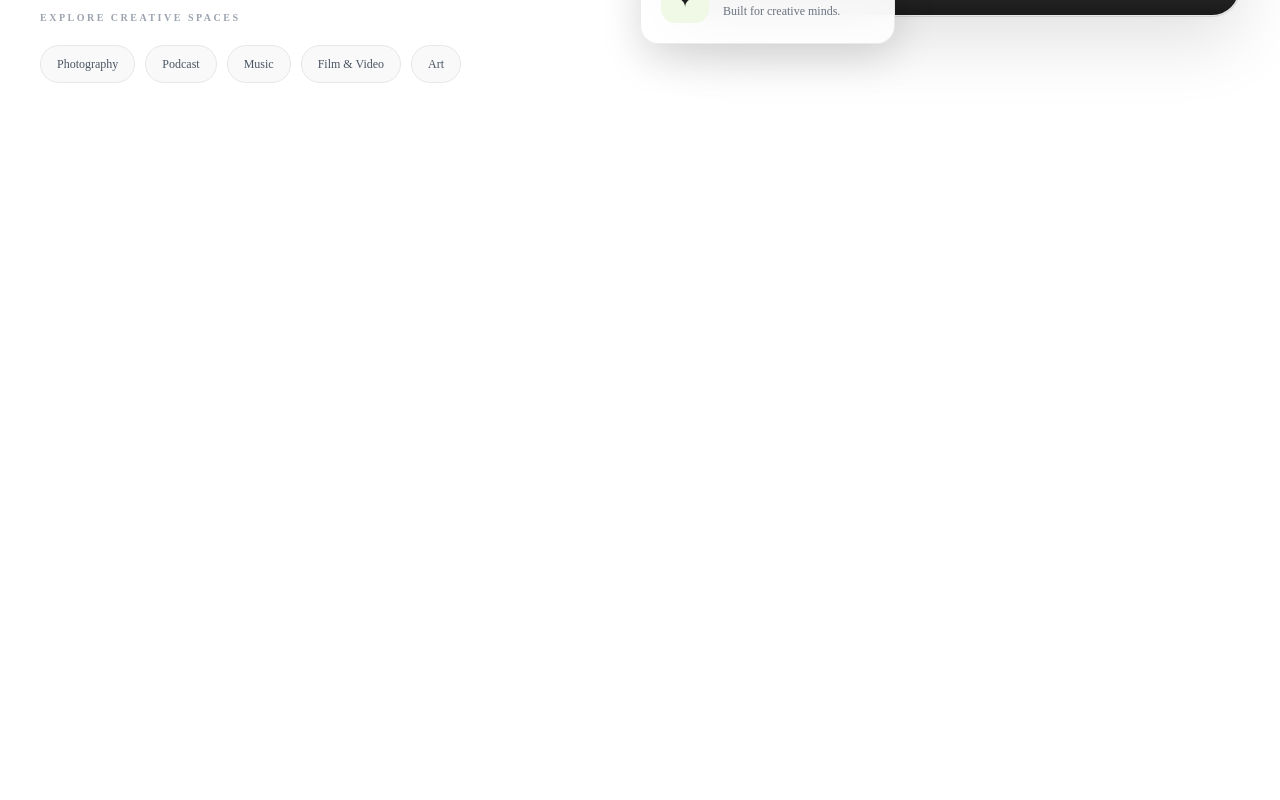
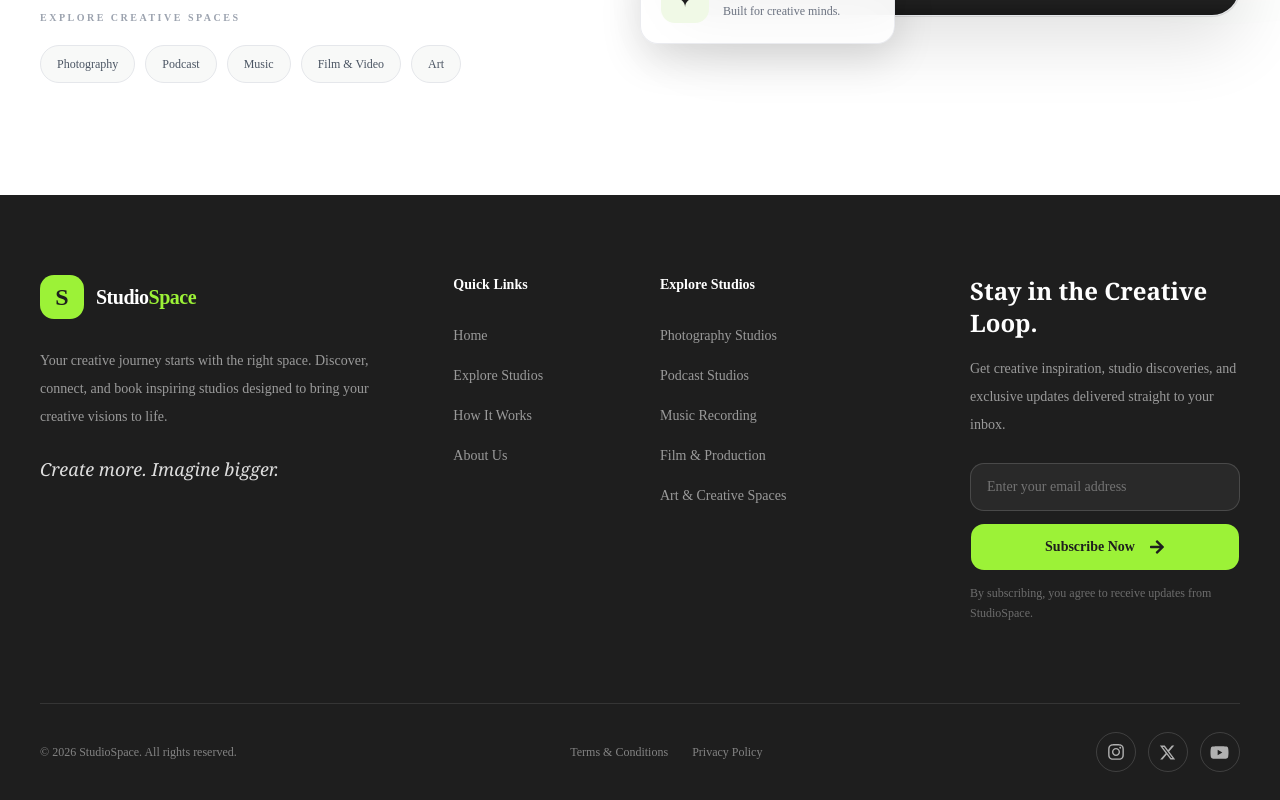
Before and after one commit to limoncodes/StudioSpace, a Next.js app: page / in a window 1280 px wide. Shown: the part 755-1555 px from the top of the page. Before the commit the page ends 950 px from the top, so only its background shows below. Built offline with nearby package versions, Linux system fonts and the light colour scheme; grey boxes are pictures that could not be loaded.

Commit message:
feat: add premium responsive footer with social icons

```diff
--- a/package.json
+++ b/package.json
@@ -16,6 +16,7 @@
     "next": "16.4.3",
     "react": "19.3.0",
     "react-dom": "19.3.0",
+    "react-icons": "^5.7.0",
     "shadcn": "^4.23.0",
     "tw-animate-css": "^1.4.0"
   },
--- a/src/app/layout.tsx
+++ b/src/app/layout.tsx
@@ -2,6 +2,7 @@ import type { Metadata } from "next";
 import { Geist, Geist_Mono } from "next/font/google";
 import "./globals.css";
 import Navber from "@/components/Home/Navber";
+import Footer from "@/components/Footer";
 
 const geistSans = Geist({
   variable: "--font-geist-sans",
@@ -28,6 +29,7 @@ export default function RootLayout({ children }: LayoutProps<"/">) {
       <body className="min-h-full flex flex-col">
         <Navber/>
         <main>{children}</main>
+        <Footer/>
       </body>
     </html>
   );
--- /dev/null
+++ b/src/components/Footer.tsx
@@ -0,0 +1,215 @@
+
+import Link from "next/link";
+
+import { Input } from "@/components/ui/input";
+import { Button } from "@/components/ui/button";
+
+import {
+  FaInstagram,
+  FaYoutube,
+  FaArrowRight,
+} from "react-icons/fa";
+
+import { FaXTwitter } from "react-icons/fa6";
+
+// Static year prevents prerendering issues
+const date = new Date();
+const COPYRIGHT_YEAR = date.getFullYear();
+
+const quickLinks = [
+  { name: "Home", href: "/" },
+  { name: "Explore Studios", href: "/studios" },
+  { name: "How It Works", href: "/how-it-works" },
+  { name: "About Us", href: "/about" },
+];
+
+const studioCategories = [
+  { name: "Photography Studios", href: "/studios" },
+  { name: "Podcast Studios", href: "/studios" },
+  { name: "Music Recording", href: "/studios" },
+  { name: "Film & Production", href: "/studios" },
+  { name: "Art & Creative Spaces", href: "/studios" },
+];
+
+const Footer = () => {
+  return (
+    <footer className="bg-[#1E1E1E] text-white">
+      <div className="mx-auto max-w-7xl px-5 sm:px-8 lg:px-10">
+
+        {/* Main Footer */}
+        <div className="grid grid-cols-1 gap-12 py-16 sm:grid-cols-2 lg:grid-cols-12 lg:gap-10 lg:py-20">
+
+          {/* Brand Section */}
+          <div className="sm:col-span-2 lg:col-span-4">
+
+            <Link href="/" className="inline-flex items-center gap-3">
+              <div className="flex h-11 w-11 items-center justify-center rounded-xl bg-[#9CF237]">
+                <span className="text-2xl font-black text-[#1E1E1E]">
+                  S
+                </span>
+              </div>
+
+              <span className="text-xl font-bold tracking-tight text-white">
+                Studio
+                <span className="text-[#9CF237]">Space</span>
+              </span>
+            </Link>
+
+            {/* Mission Statement */}
+            <p className="mt-7 max-w-sm text-sm leading-7 text-white/55">
+              Your creative journey starts with the right space.
+              Discover, connect, and book inspiring studios designed
+              to bring your creative visions to life.
+            </p>
+
+            <p className="mt-6 font-serif text-lg italic text-white/85">
+              Create more. Imagine bigger.
+            </p>
+          </div>
+
+          {/* Quick Links */}
+          <div className="lg:col-span-2">
+            <h3 className="mb-7 text-sm font-bold text-white">
+              Quick Links
+            </h3>
+
+            <ul className="space-y-4">
+              {quickLinks.map((link) => (
+                <li key={link.name}>
+                  <Link
+                    href={link.href}
+                    className="text-sm text-white/55 transition-colors duration-200 hover:text-[#9CF237]"
+                  >
+                    {link.name}
+                  </Link>
+                </li>
+              ))}
+            </ul>
+          </div>
+
+          {/* Studio Categories */}
+          <div className="lg:col-span-3">
+            <h3 className="mb-7 text-sm font-bold text-white">
+              Explore Studios
+            </h3>
+
+            <ul className="space-y-4">
+              {studioCategories.map((category) => (
+                <li key={category.name}>
+                  <Link
+                    href={category.href}
+                    className="text-sm text-white/55 transition-colors duration-200 hover:text-[#9CF237]"
+                  >
+                    {category.name}
+                  </Link>
+                </li>
+              ))}
+            </ul>
+          </div>
+
+          {/* Newsletter */}
+          <div className="sm:col-span-2 lg:col-span-3">
+            <h3 className="font-serif text-2xl font-bold text-white">
+              Stay in the Creative Loop.
+            </h3>
+
+            <p className="mt-4 text-sm leading-7 text-white/55">
+              Get creative inspiration, studio discoveries, and exclusive
+              updates delivered straight to your inbox.
+            </p>
+
+            {/* Newsletter Input */}
+            <div className="mt-6 flex flex-col gap-3">
+              <Input
+                type="email"
+                placeholder="Enter your email address"
+                aria-label="Email address"
+                className="h-12 rounded-xl border-white/15 bg-white/5 px-4 text-sm text-white placeholder:text-white/35 focus-visible:border-[#9CF237] focus-visible:ring-[#9CF237]"
+              />
+
+              <Button
+                type="button"
+                className="h-12 w-full rounded-xl bg-[#9CF237] text-sm font-bold text-[#1E1E1E] shadow-none transition-colors duration-200 hover:bg-[#8DE62B]"
+              >
+                Subscribe Now
+                <FaArrowRight className="ml-2" size={14} />
+              </Button>
+            </div>
+
+            <p className="mt-3 text-xs leading-5 text-white/35">
+              By subscribing, you agree to receive updates from StudioSpace.
+            </p>
+          </div>
+        </div>
+
+        {/* Bottom Footer */}
+        <div className="border-t border-white/10 py-7">
+          <div className="flex flex-col items-center justify-between gap-6 md:flex-row">
+
+            {/* Copyright */}
+            <p className="text-center text-xs text-white/45 md:text-left">
+              © {COPYRIGHT_YEAR} StudioSpace. All rights reserved.
+            </p>
+
+            {/* Terms & Privacy */}
+            <div className="flex flex-wrap items-center justify-center gap-6">
+              <Link
+                href="/terms"
+                className="text-xs text-white/45 transition-colors hover:text-[#9CF237]"
+              >
+                Terms & Conditions
+              </Link>
+
+              <Link
+                href="/privacy"
+                className="text-xs text-white/45 transition-colors hover:text-[#9CF237]"
+              >
+                Privacy Policy
+              </Link>
+            </div>
+
+            {/* Social Links */}
+            <div className="flex items-center gap-3">
+
+              {/* Instagram */}
+              <a
+                href="https://instagram.com/"
+                target="_blank"
+                rel="noopener noreferrer"
+                aria-label="Instagram"
+                className="flex h-10 w-10 items-center justify-center rounded-full border border-white/15 text-white/65 transition-all duration-200 hover:border-[#9CF237] hover:bg-[#9CF237] hover:text-[#1E1E1E]"
+              >
+                <FaInstagram size={18} />
+              </a>
+
+              {/* X - New X Logo */}
+              <a
+                href="https://x.com/"
+                target="_blank"
+                rel="noopener noreferrer"
+                aria-label="X"
+                className="flex h-10 w-10 items-center justify-center rounded-full border border-white/15 text-white/65 transition-all duration-200 hover:border-[#9CF237] hover:bg-[#9CF237] hover:text-[#1E1E1E]"
+              >
+                <FaXTwitter size={17} />
+              </a>
+
+              {/* YouTube */}
+              <a
+                href="https://youtube.com/"
+                target="_blank"
+                rel="noopener noreferrer"
+                aria-label="YouTube"
+                className="flex h-10 w-10 items-center justify-center rounded-full border border-white/15 text-white/65 transition-all duration-200 hover:border-[#9CF237] hover:bg-[#9CF237] hover:text-[#1E1E1E]"
+              >
+                <FaYoutube size={19} />
+              </a>
+
+            </div>
+          </div>
+        </div>
+      </div>
+    </footer>
+  );
+};
+
+export default Footer;
--- /dev/null
+++ b/src/components/ui/input.tsx
@@ -0,0 +1,19 @@
+import * as React from "react"
+import { Input as InputPrimitive } from "@base-ui/react/input"
+import { cn } from "cn"
+
+function Input({ className, type, ...props }: React.ComponentProps<"input">) {
+  return (
+    <InputPrimitive
+      type={type}
+      data-slot="input"
+      className={cn(
+        "h-8 w-full min-w-0 rounded-lg border border-input bg-transparent px-2.5 py-1 text-base transition-colors outline-none file:inline-flex file:h-6 file:border-0 file:bg-transparent file:text-sm file:font-medium file:text-foreground placeholder:text-muted-foreground focus-visible:border-ring focus-visible:ring-3 focus-visible:ring-ring/50 disabled:pointer-events-none disabled:cursor-not-allowed disabled:bg-input/50 disabled:opacity-50 aria-invalid:border-destructive aria-invalid:ring-3 aria-invalid:ring-destructive/20 md:text-sm dark:bg-input/30 dark:disabled:bg-input/80 dark:aria-invalid:border-destructive/50 dark:aria-invalid:ring-destructive/40",
+        className
+      )}
+      {...props}
+    />
+  )
+}
+
+export { Input }
```
Also changed, not shown: 1 other file (tests, documents, lock files or other folders).
